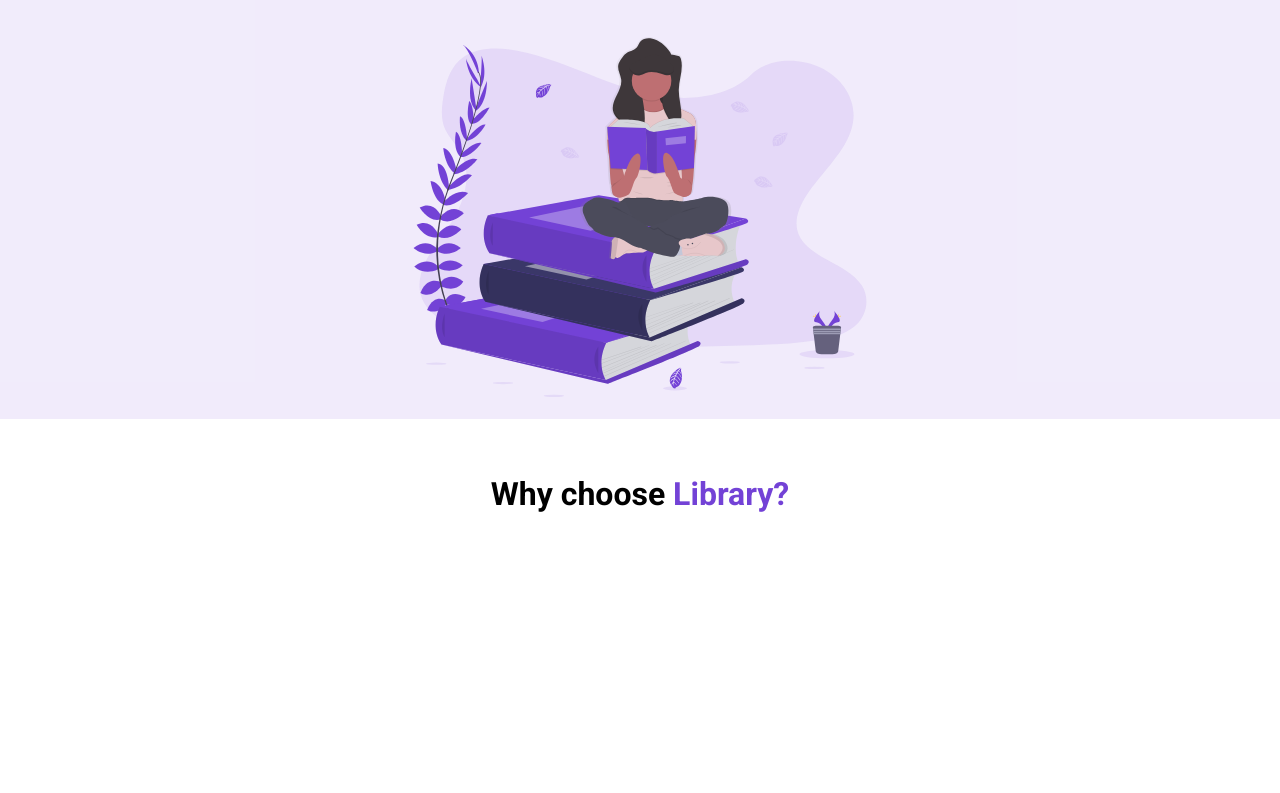
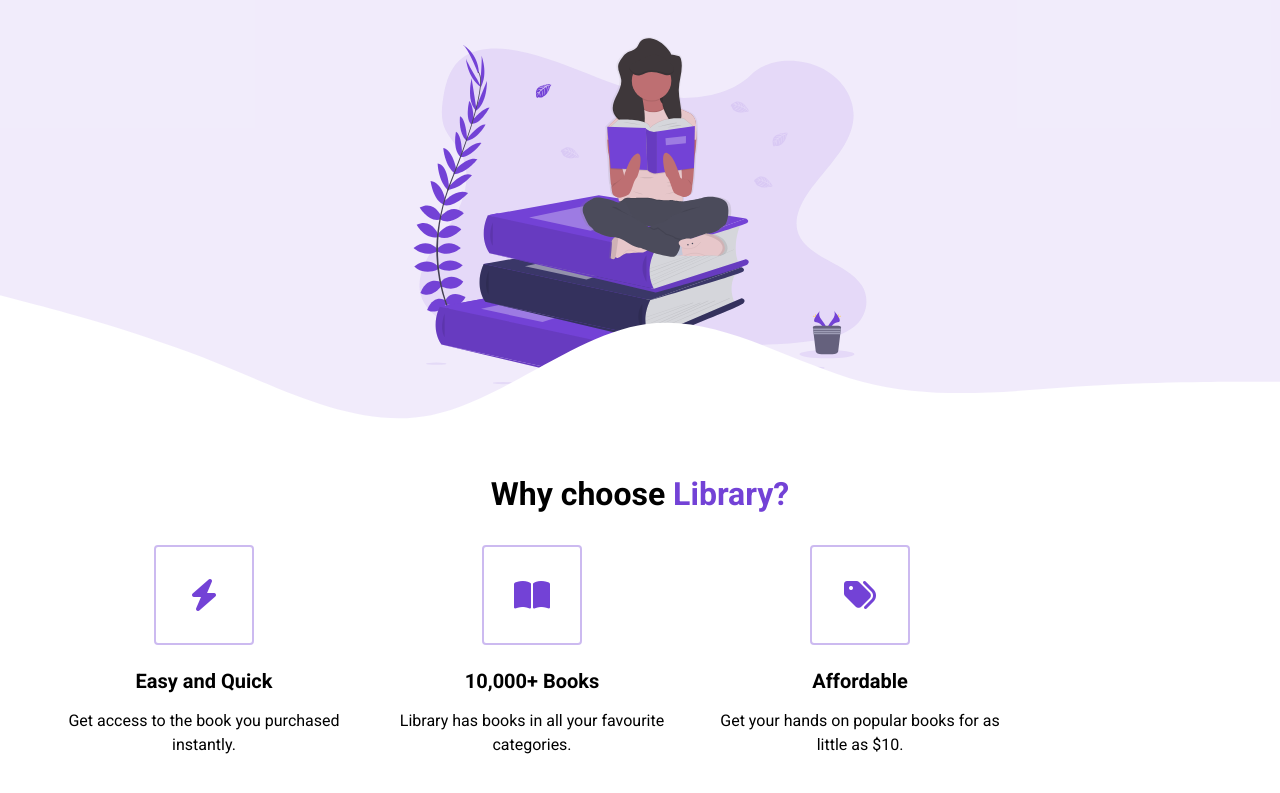
Before and after one commit to krishvivash/E-CommerceWebsite, a plain HTML site: page index.html in a window 1280 px wide. Shown: the part 381-1174 px from the top of the page. Before the commit the page ends 982 px from the top, so only its background shows below. Drawn offline with Linux system fonts and the light colour scheme.

Commit message:
highlights completed + first wave

```diff
--- a/index.html
+++ b/index.html
@@ -6,6 +6,10 @@
     <meta name="viewport" content="width=device-width, initial-scale=1.0">
     <title>Library</title>
     <link rel="stylesheet" href="./styles.css">
+    <script
+    src="https://kit.fontawesome.com/02386828e4.js"
+    crossorigin="anonymous"
+  ></script>
 </head>
 <body>
     <section id="landing">
@@ -40,6 +44,41 @@
                     <h2 class="section__title">
                         Why choose <span class="purple">Library?</span>
                     </h2>
+                    <div class="highlight__wrapper">
+                        <div class="highlight">
+                            <div class="highlight__img">
+                                <i class="fas fa-bolt"></i>
+                            </div>
+                            <h3 class="highlight__subtitle">
+                                Easy and Quick
+                            </h3>
+                            <p class="highlight__para">
+                                Get access to the book you purchased instantly.
+                            </p>
+                        </div>
+                        <div class="highlight">
+                            <div class="highlight__img">
+                                <i class="fas fa-book-open"></i>
+                            </div>
+                            <h3 class="highlight__subtitle">
+                                10,000+ Books
+                            </h3>
+                            <p class="highlight__para">
+                                Library has books in all your favourite categories.
+                            </p>
+                        </div>
+                        <div class="highlight">
+                            <div class="highlight__img">
+                                <i class="fas fa-tags"></i>
+                            </div>
+                            <h3 class="highlight__subtitle">
+                                Affordable
+                            </h3>
+                            <p class="highlight__para">
+                                Get your hands on popular books for as little as $10.
+                            </p>
+                        </div>
+                    </div>
                 </div>
             </div>
         </section>
--- a/styles.css
+++ b/styles.css
@@ -17,6 +17,10 @@ img{
     height: 100%;
     max-height: 50vh;
     padding: 20px;
+}
+
+p{
+    line-height: 1.5;
 }
 
 .nav__container{
@@ -133,7 +137,9 @@ button:active{
 }
 
 .row{
-
+    width: 100%;
+    max-width: 1200px;
+    margin: 0 auto;
 }
 
 /*
@@ -141,3 +147,58 @@ button:active{
 HIGHLIGHTS
 
 */
+
+#highlights {
+    position: relative;
+}
+
+#highlights:before{
+    background: url(./assets/wave.svg);
+    content: "";
+    position: absolute;
+    width: 101vw;
+    height: 12vw;
+    top: 1px;
+    left: 0;
+    z-index: 1;
+    background-size: cover;
+    background-repeat: no-repeat;
+    transform: translateY(-100%);
+}
+
+.highlight__wrapper{
+    display: flex;
+}
+
+.highlight{
+    padding: 0 24px;
+    width: calc(100 / 3);
+    display: flex;
+    align-items: center;
+    justify-content: center;
+    flex-direction: column;
+}
+
+.highlight__para{
+    text-align: center;
+    max-width: 280px;
+}
+
+.highlight__img{
+    border: 2px solid #7342d65d;
+    color: #7342d6;
+    width: 100px;
+    height: 100px;
+    display: flex;
+    align-items: center;
+    justify-content: center;
+    border-radius: 4px;
+    font-size: 32px;
+    margin-bottom: 24px;
+}
+
+.highlight__subtitle{
+    font-size: 20px;
+    margin-bottom: 16px;
+    text-align: center;
+}
```
